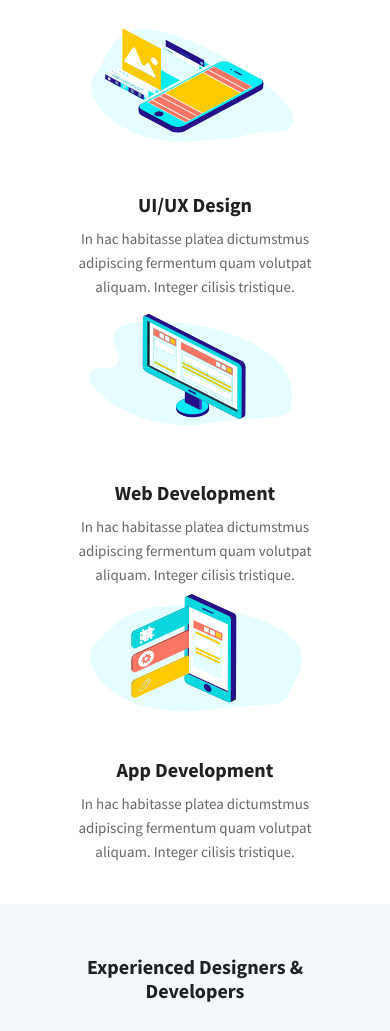
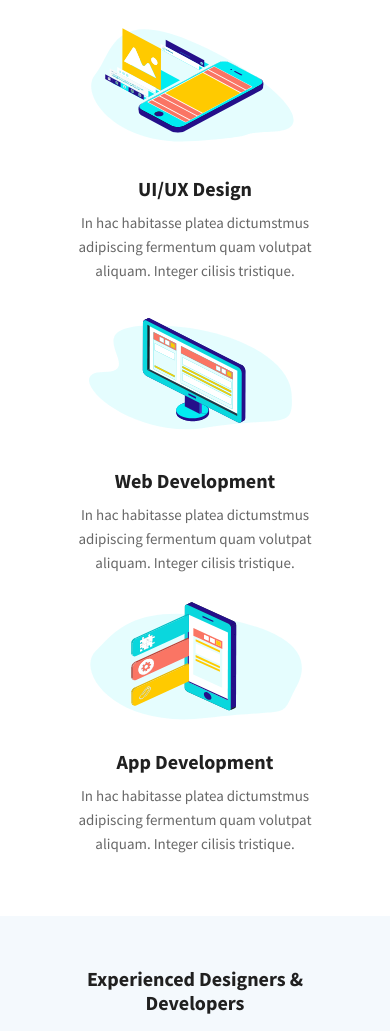
Before and after one commit to maxim-bogdanov/MartaUP, a plain HTML site: page index.html in a window 390 px wide. Shown: the part 632-1663 px from the top of the page. Drawn offline with nearby package versions, Linux system fonts and the light colour scheme.

Commit message:
вроде все

```diff
--- a/css/style.css
+++ b/css/style.css
@@ -423,7 +423,7 @@ a{
     width: 100%;
     display: block;
     text-align: right;
-    margin-top: 8px;
+    margin-top: 15px;
   }
   .header-top{
     flex-wrap: wrap;
@@ -482,6 +482,14 @@ a{
     width: 266px;
     display: flex;
     justify-content: space-between;
+  }
+}
+@media (max-width: 646px){
+  .spec-items__img{
+    margin-bottom: 0;
+  }
+  .spec-items{
+    margin-bottom: 20px;
   }
 }
 @media (max-width: 629px){
--- a/js/main.js
+++ b/js/main.js
@@ -7,7 +7,7 @@ $(function(){
     dotsClass: 'header-dots',
     // swipeToSlide: true,
     // verticalSwiping: true,
-    // autoplay: 2000
+    autoplay: 2000
   });
 
   $('.menu-btn').on('click', function(){
```
